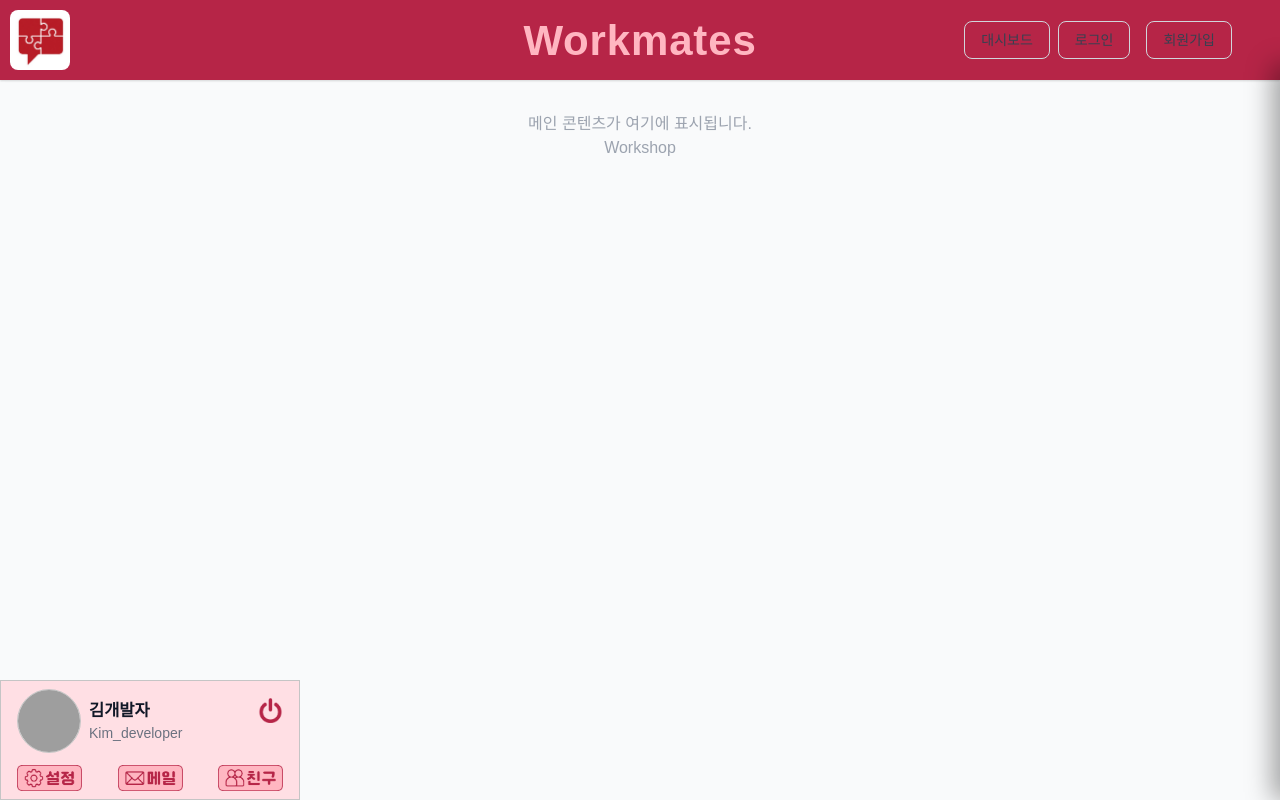
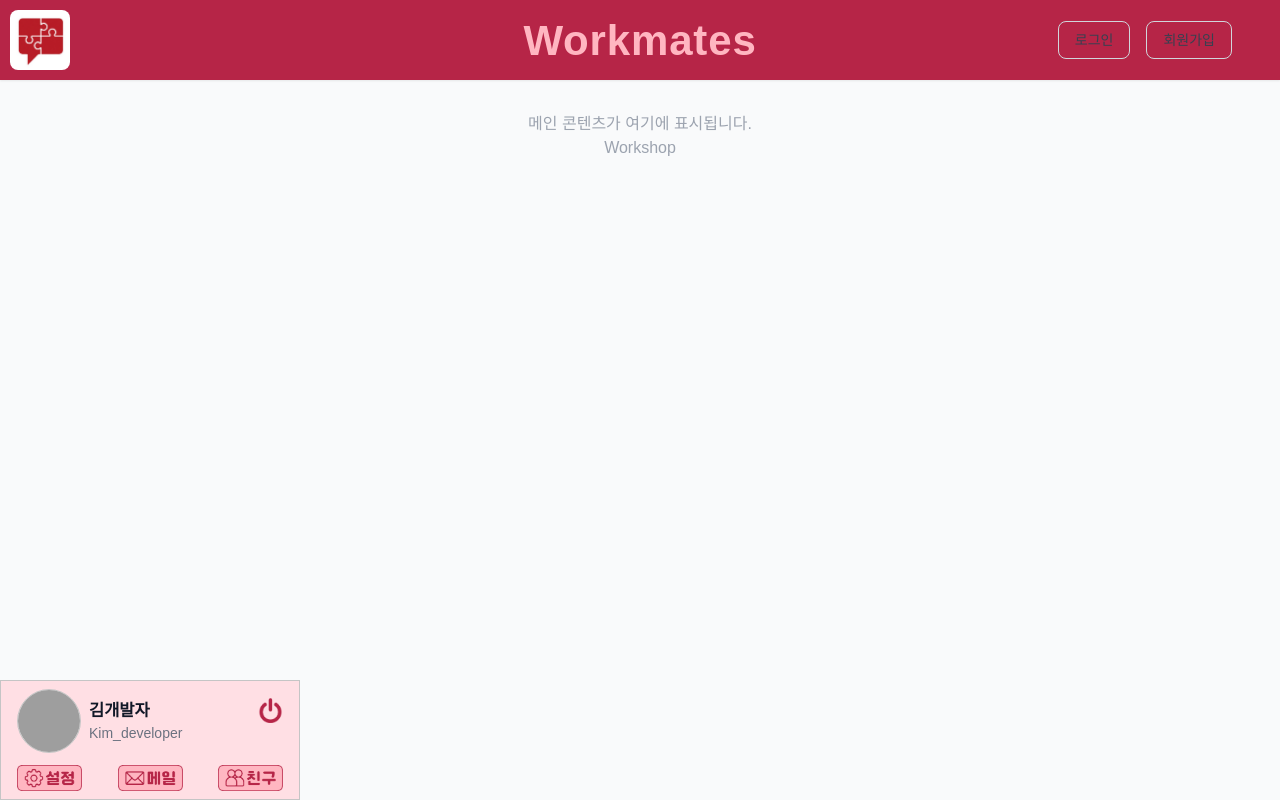
Before and after one commit to Gabia2nd-Overflow/Workmates, a React (Vite) app in the folder source/frontend/: page / in a window 1280 px wide. Built offline with nearby package versions, Linux system fonts and the light colour scheme; grey boxes are pictures that could not be loaded; a web font is replaced by a local one.

Commit message:
대시보드 연결 과정에서 메인/회원가입 페이지 먹통되는 이슈 확인 --> App.jsx, Header.jsx 일부 코드 롤백

```diff
--- a/source/frontend/src/App.jsx
+++ b/source/frontend/src/App.jsx
@@ -7,18 +7,11 @@ import ThreadDetail from "./Components/ThreadDetail";
 import PostDetail from "./Components/PostDetail"; // 추가
 import Login from "./pages/Login";
 import SignUp from "./pages/SignUp";
-// ✅ 대시보드 전역 컨텍스트 & 패널
-import DashboardProvider from "./context/DashboardProvider";
-import Header from "./Components/Header";
-import DashboardPanel from "./Components/Dashboard/DashboardPanel";
+
 
 export default function App() {
   return (
-    <DashboardProvider>
     <Router>
-        {/* 상단 고정 헤더 (useNavigate 사용하므로 Router 내부에 위치) */}
-        <Header />
-
       <Routes>
         <Route path="/" element={<Home />} />
         <Route path="/login" element={<Login />} />
@@ -34,10 +27,6 @@ export default function App() {
 
         <Route path="*" element={<Navigate to="/" replace />} />
       </Routes>
-
-        {/* 전역 오버레이 드로어 (항상 마운트) */}
-        <DashboardPanel />
     </Router>
-    </DashboardProvider>
   );
 }
--- a/source/frontend/src/Components/Header.jsx
+++ b/source/frontend/src/Components/Header.jsx
@@ -3,7 +3,7 @@ import { useNavigate } from "react-router-dom"; // ← 추가
 import { cn } from "../utils/cn";
 import AuthButtons from "./AuthButtons";
 import "./Header.css";
-import DashboardButton from "./Dashboard/DashboardButton";
+// import DashboardButton from "./Dashboard/DashboardButton";
 
 const Header = () => {
   const navigate = useNavigate();
@@ -27,7 +27,7 @@ const Header = () => {
 
       {/* 우측: DashboardButton + AuthButtons */}
       <div className="header__right">
-        <DashboardButton />
+        {/* <DashboardButton /> */}
         <AuthButtons />
       </div>
     </header>
```
Lines whose indentation alone changed are shown as unchanged.
